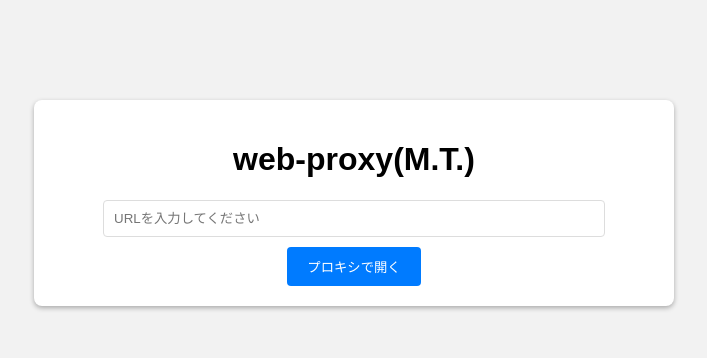
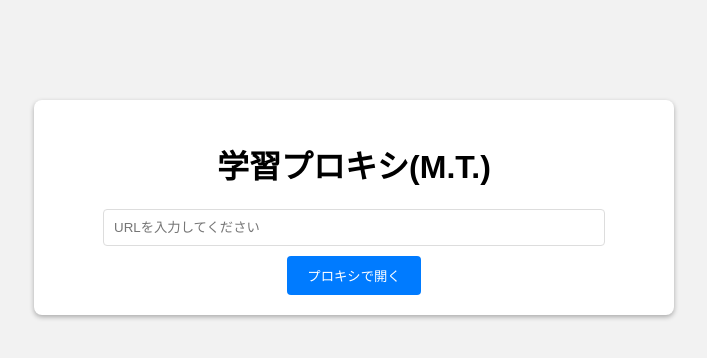
Before and after one commit to user-it0/e-gate, a website: page public/index.html in a window 1280 px wide. Shown: the whole page, without its empty margins (286-993 px from the left). Drawn offline with Linux system fonts and the light colour scheme.

Commit message:
study-proxy

```diff
--- a/package.json
+++ b/package.json
@@ -1,7 +1,7 @@
 {
-    "name": "web-proxy-M.T.",
+    "name": "study-proxy-M.T.",
     "version": "1.0.0",
-    "description": "学習",
+    "description": "Onrender上で動作するシンプルな学習用ウェブプロキシー",
     "main": "server.js",
     "scripts": {
       "start": "node server.js"
--- a/public/index.html
+++ b/public/index.html
@@ -2,12 +2,12 @@
 <html lang="ja">
 <head>
     <meta charset="UTF-8">
-    <title>web-proxy(M.T.)</title>
+    <title>学習プロキシ(M.T.)</title>
     <link rel="stylesheet" href="style.css">
 </head>
 <body>
     <div class="container">
-        <h1>web-proxy(M.T.)</h1>
+        <h1>学習プロキシ(M.T.)</h1>
         <form id="proxyForm">
             <input type="text" id="urlInput" placeholder="URLを入力してください" required>
             <button type="submit">プロキシで開く</button>
```
